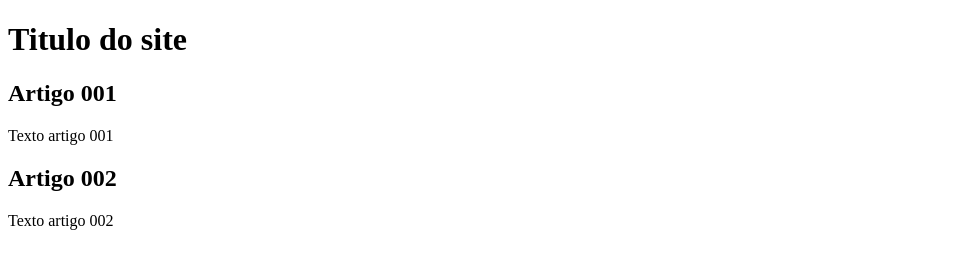
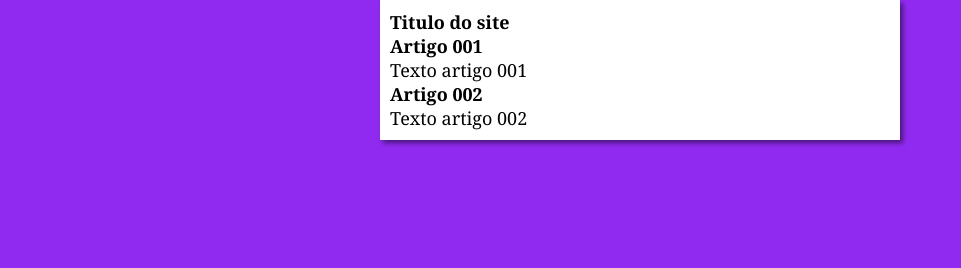
Before and after one commit to diego-fc/projeto-site, a plain HTML site: page index.html in a window 1280 px wide. Shown: the whole page, without its empty margins (0-961 px from the left). Drawn offline with Linux system fonts and the light colour scheme.

Commit message:
iniciei o designer

```diff
--- /dev/null
+++ b/css/style.css
@@ -0,0 +1,17 @@
+* {
+    margin: 0;
+    font-family: Georgia, 'Times New Roman', Times, serif;
+    font-size: 18px;
+}
+
+body {
+    background-color: rgb(144, 42, 240);
+}
+
+main {
+    background-color: #fff;
+    width: 500px;
+    margin: auto;
+    padding: 10px;
+    box-shadow: 3px 3px 5px rgba(0, 0, 0, 0.493);
+}
--- a/index.html
+++ b/index.html
@@ -5,6 +5,7 @@
     <meta http-equiv="X-UA-Compatible" content="IE=edge">
     <meta name="viewport" content="width=device-width, initial-scale=1.0">
     <title>Aprendendo métodos Branch</title>
+    <link rel="stylesheet" href="css/style.css">
 </head>
 <body>
     <main>
```
